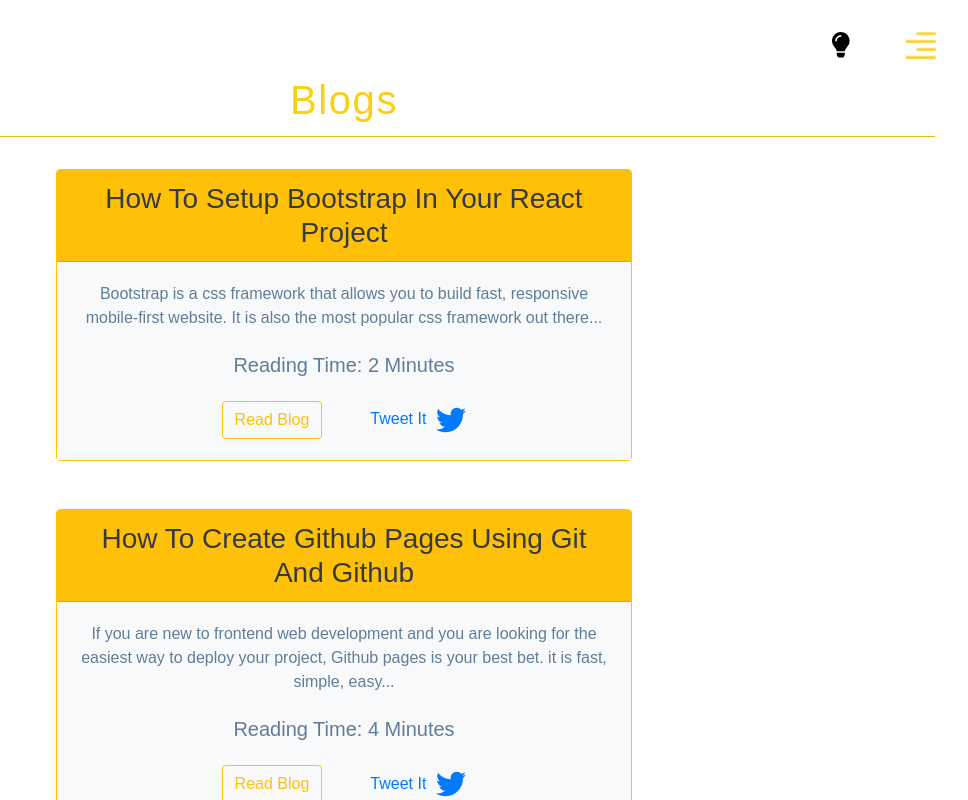
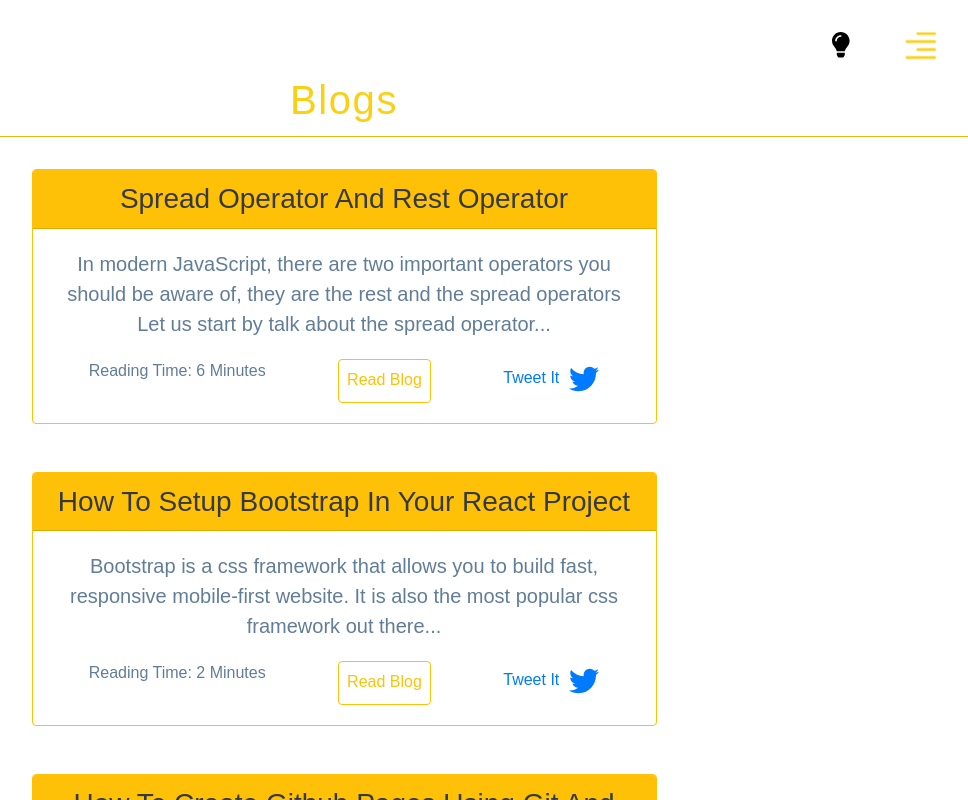
Before and after one commit to odofing/myPortfolio, a React (Create React App) app: page /blog in a window 1280 px wide. Shown: the top 800 px of the page, without its empty margins (296-1264 px from the left). Built offline with nearby package versions, Linux system fonts and the light colour scheme.

Commit message:
Modified

```diff
--- a/src/Components/Blog/Blog.jsx
+++ b/src/Components/Blog/Blog.jsx
@@ -19,11 +19,12 @@
          <div className="col-md-6 m-auto" key={id}>
            <div className="card border-warning mb-5 text-center">
              <div className="card-header text-capitalize h3 text-dark bg-warning">{title}</div>
-             <div className="card-body bg-light">
-             <p className="card-text">{quote}</p>
-            <p className="lead">Reading Time: {readTime}</p>
-            <a href={read} rel="noopener noreferrer" target="_blank" className="btn btn-outline-warning mr-5">Read Blog </a>
-          <a href={tweet} rel="noopener noreferrer" target="_blank">Tweet It<FaTwitter style={{fontSize: '2.5rem', paddingLeft: '10px',}}/> </a>
+             <div className="card-body">
+             <p className="lead card-text">{quote}</p>
+             <div className="d-flex justify-content-around">
+            <p>Reading Time: {readTime}</p>
+            <a href={read} rel="noopener noreferrer" target="_blank" className="btn btn-outline-warning p-2">Read Blog </a>
+          <a href={tweet} rel="noopener noreferrer" target="_blank">Tweet It<FaTwitter style={{fontSize: '2.5rem', paddingLeft: '10px',}}/> </a>  </div>
              </div>
            </div>
            </div>
--- a/src/Components/Blog/Blogs.js
+++ b/src/Components/Blog/Blogs.js
@@ -1,6 +1,16 @@
 const blogItems = [
+  {
+    id: 1,
+  readTime: "6 Minutes",
+    read: "https://odofing.hashnode.dev/spread-operator-vs-rest-operator",
+    title: 'Spread Operator and Rest Operator',
+    quote:
+      'In modern JavaScript, there are two important operators you should be aware of, they are the rest and the spread operators Let us start by talk about the spread operator...',
+
+      tweet:'https://twitter.com/share?url=https%3A%2F%2Fodofing.hashnode.dev%2Fspread-operator-vs-rest-operator&text=Spread%20Operator%20Vs%20Rest%20Operator%0D%0A%7B%20by%20Gbadamosi%20Odofin%20%7D%20from%20%40hashnode%0D%0A%0A%23javascript%20%23webdevelopment%20%23frontend%20%23es6',
+  },
     {
-      id: 1,
+      id: 2,
     readTime: "2 Minutes",
       read: "https://odofing.hashnode.dev/how-to-setup-bootstrap-in-your-react-project",
       title: 'How to setup Bootstrap in your React project',
```
